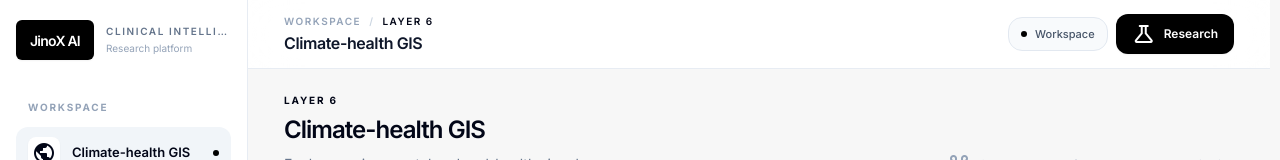
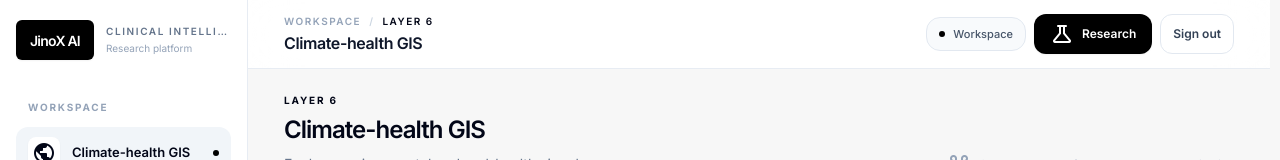
Before and after one commit to eltonarunga/jinox-v1.0, a Next.js app: page / in a window 1280 px wide. Shown: the top 160 px of the page. Built offline with nearby package versions, Linux system fonts and the light colour scheme; no server answers.

Commit message:
Show session status and sign-out in workspace header

```diff
--- a/app/page.tsx
+++ b/app/page.tsx
@@ -9,6 +9,7 @@ import { FluorosisPanel } from "@/components/FluorosisPanel";
 import { TwinPanel } from "@/components/TwinPanel";
 import { ApiExplorerPanel } from "@/components/ApiExplorerPanel";
 import { DashboardPanel } from "@/components/DashboardPanel";
+import { AuthControls } from "@/components/AuthControls";
 
 export interface PlatformTab {
   id: string;
@@ -127,6 +128,7 @@ function MainContent() {
               <Link href="/research" className="inline-flex h-10 items-center gap-2 rounded-xl bg-black px-3.5 text-xs font-semibold text-white shadow-sm transition hover:bg-slate-800 focus-visible:outline-none focus-visible:ring-2 focus-visible:ring-black focus-visible:ring-offset-2 sm:px-4">
                 <ModuleIcon name="science" className="text-[17px]" /><span className="hidden sm:inline">Research</span><span className="sm:hidden">Lab</span>
               </Link>
+              <AuthControls />
             </div>
           </div>
         </header>
```
